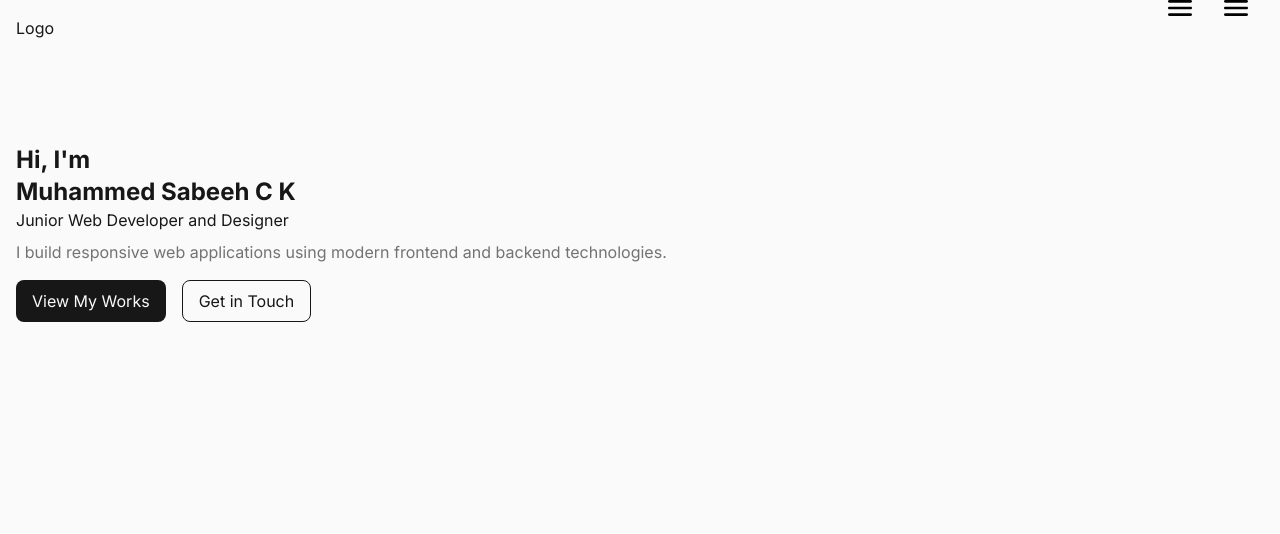
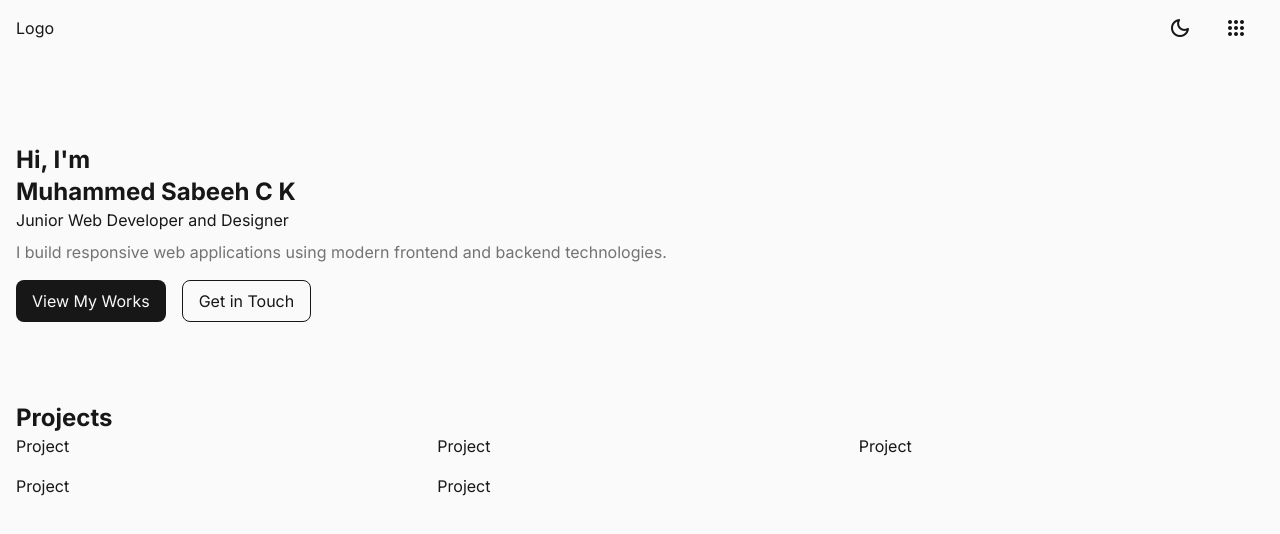
Before and after one commit to sabeeh-ck/my-portfolio, a React (Vite) app: page / in a window 1280 px wide. Shown: the top 534 px of the page. Built offline with nearby package versions, Linux system fonts and the light colour scheme.

Commit message:
Commit 8.1 updated the header

```diff
--- a/index.html
+++ b/index.html
@@ -1,10 +1,14 @@
-<!DOCTYPE html>
+<!doctype html>
 <html lang="en">
     <head>
         <meta charset="UTF-8" />
         <link rel="icon" type="image/svg+xml" href="" />
         <meta name="viewport" content="width=device-width, initial-scale=1.0" />
         <title>my-portfolio</title>
+        <link
+            rel="stylesheet"
+            href="https://fonts.googleapis.com/css2?family=Material+Symbols+Rounded:opsz,wght,FILL,GRAD@20..48,100..700,0..1,-50..200"
+        />
     </head>
     <body>
         <div id="root"></div>
--- a/src/App.jsx
+++ b/src/App.jsx
@@ -2,6 +2,7 @@ import { useEffect, useState } from 'react'
 import './App.css'
 import Header from './components/Header'
 import Hero from './components/Hero'
+import ProjectSection from './components/ProjectSection'
 
 function App() {
     const [darkMode, setDarkMode] = useState(false)
@@ -21,9 +22,10 @@ function App() {
 
     return (
         <>
-            <Header setDarkMode={setDarkMode} />
+            <Header darkMode={darkMode} setDarkMode={setDarkMode} />
             <main className="mt-16 px-4">
                 <Hero />
+                <ProjectSection />
             </main>
         </>
     )
--- a/src/components/Header.jsx
+++ b/src/components/Header.jsx
@@ -1,15 +1,27 @@
 import { useState } from 'react'
-import menuIcon from '../assets/menu-icon.svg'
 
-export default function Header({ setDarkMode }) {
+export default function Header({ darkMode, setDarkMode }) {
     const [nav, setNav] = useState(false)
 
     const toggleDarkMode = () => setDarkMode((prev) => !prev)
     const toggleNav = () => setNav(!nav)
     const closeNav = () => setNav(false)
 
-    const links = [
-        { name: 'About', href: '#about' },
+    const headerButtons = [
+        {
+            name: 'Toggle Theme',
+            onClick: toggleDarkMode,
+            icon: darkMode ? 'light_mode' : 'dark_mode',
+        },
+        {
+            name: 'Open Menu',
+            onClick: toggleNav,
+            icon: nav ? 'chevron_line_up' : 'apps',
+        },
+    ]
+
+    const navLinks = [
+        { name: 'Home', href: '#' },
         { name: 'Projects', href: '#projects' },
         { name: 'Skills', href: '#skills' },
         { name: 'Contact', href: '#contact' },
@@ -22,37 +34,28 @@ export default function Header({ setDarkMode }) {
                     <a href="/" className="flex-1">
                         Logo
                     </a>
-                    <button
-                        className="flex h-14 w-14 justify-center border-0"
-                        onClick={toggleDarkMode}
-                    >
-                        <img
-                            className="w-6"
-                            src={menuIcon}
-                            alt="Open Navigation"
-                        />
-                    </button>
-
-                    <button
-                        className="flex h-14 w-14 justify-center border-0"
-                        onClick={toggleNav}
-                    >
-                        <img
-                            className="w-6"
-                            src={menuIcon}
-                            alt="Open Navigation"
-                        />
-                    </button>
+                    {headerButtons.map((button) => (
+                        <button
+                            key={button.name}
+                            className="flex h-14 w-14 items-center justify-center border-0"
+                            onClick={button.onClick}
+                        >
+                            <span className="material-symbols-rounded">
+                                {button.icon}
+                            </span>
+                        </button>
+                    ))}
                 </section>
                 <nav
                     className={`bg-bg transition-top fixed z-350 flex h-full w-full items-center px-4 duration-500 ease-in-out ${nav ? 'translate-y-0' : '-translate-y-full'} `}
                 >
                     <ul className="flex w-full flex-col gap-5 text-5xl font-bold">
-                        {links.map((link) => (
+                        {navLinks.map((link) => (
                             <li
                                 key={link.name}
                                 href={link.href}
                                 onClick={closeNav}
+                                className="cursor-pointer"
                             >
                                 {link.name}
                             </li>
--- /dev/null
+++ b/src/components/Project.jsx
@@ -0,0 +1,3 @@
+export default function Project() {
+    return <p>Project</p>
+}
--- /dev/null
+++ b/src/components/ProjectSection.jsx
@@ -0,0 +1,16 @@
+import Project from './Project'
+
+export default function ProjectSection() {
+    const projectList = [1, 2, 3, 4, 5]
+
+    return (
+        <section id="projects" className="flex flex-col">
+            <h1 className="text-2xl font-bold">Projects</h1>
+            <div className="grid grid-cols-1 gap-4 md:grid-cols-2 lg:grid-cols-3">
+                {projectList.map((project) => (
+                    <Project key={project} />
+                ))}
+            </div>
+        </section>
+    )
+}
--- a/src/index.css
+++ b/src/index.css
@@ -29,3 +29,11 @@ body {
 .button {
     @apply cursor-pointer rounded-lg px-4 py-2;
 }
+
+.material-symbols-rounded {
+    font-variation-settings:
+        'FILL' 0,
+        'wght' 400,
+        'GRAD' 0,
+        'opsz' 24;
+}
```
